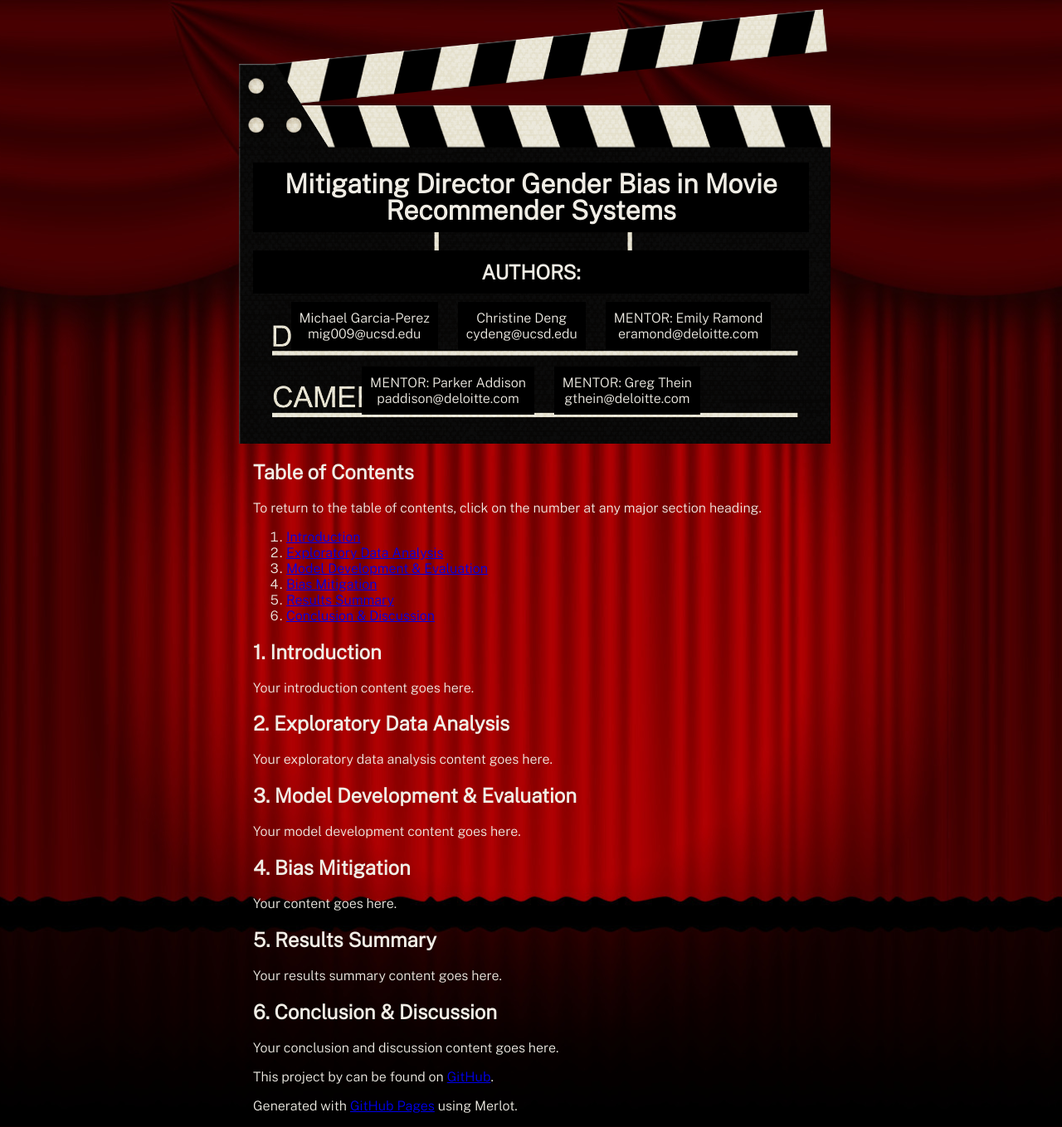
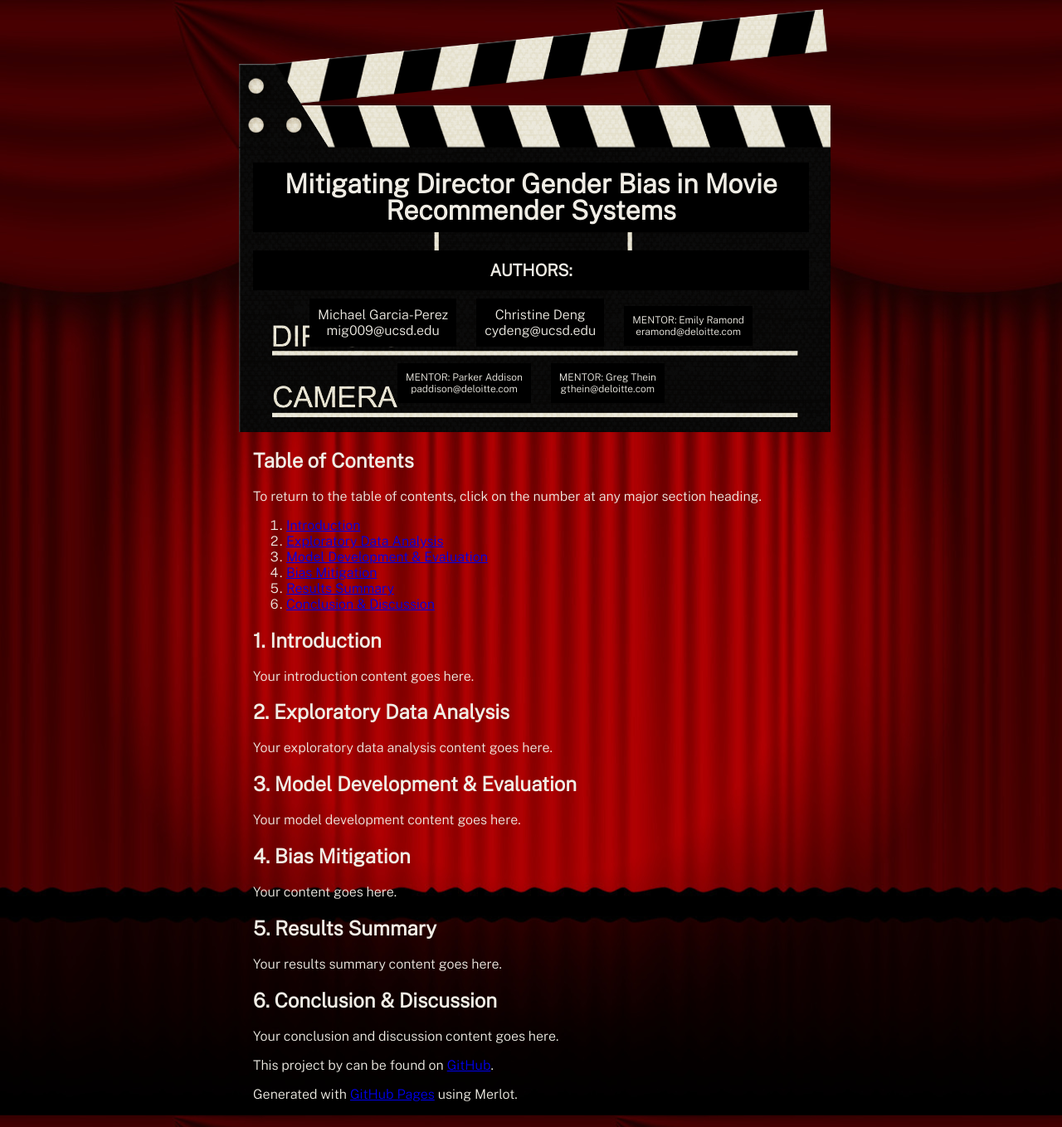
Before and after one commit to michael-garciaperez/DSC180A-Methodology-5, a Jekyll site: the page built from index.md, in a window 1280 px wide. Shown: the whole page at 83% size. Built offline with Jekyll 4.4.1, drawn with Linux system fonts in a browser that asks for light colours.

Commit message:
Update default.html

```diff
--- a/_layouts/default.html
+++ b/_layouts/default.html
@@ -30,12 +30,12 @@
     </div>
 
     <div class="author-mentor-container">
-      <h2 style="font-size: 1.5em; margin-bottom: 0px;">AUTHORS:</h2>
+      <h2 style="font-size: 1.25em; margin-bottom: 0px;">AUTHORS:</h2>
       <p style="font-size: 1em;">Michael Garcia-Perez<br>mig009@ucsd.edu</p>
       <p style="font-size: 1em;">Christine Deng<br>cydeng@ucsd.edu</p>
-      <p>MENTOR: Emily Ramond<br>eramond@deloitte.com</p>
-      <p>MENTOR: Parker Addison<br>paddison@deloitte.com</p>
-      <p>MENTOR: Greg Thein<br>gthein@deloitte.com</p>
+      <p style="font-size: 0.75em;">MENTOR: Emily Ramond<br>eramond@deloitte.com</p>
+      <p style="font-size: 0.75em;">MENTOR: Parker Addison<br>paddison@deloitte.com</p>
+      <p style="font-size: 0.75em;">MENTOR: Greg Thein<br>gthein@deloitte.com</p>
     </div>
   </header>
 
```
